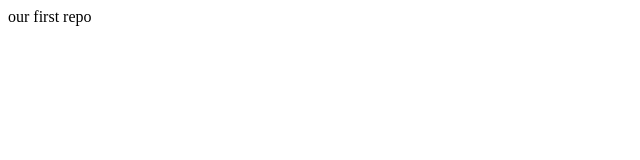
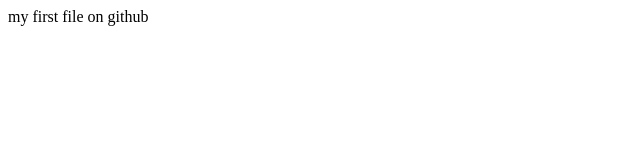
Before and after one commit to hrvy3/GitPractice, a website: page index.html in a window 1280 px wide. Shown: the full height of the page, 0-640 px from the left. Drawn offline with Linux system fonts and the light colour scheme.

Commit message:
Update index.html

```diff
--- a/index.html
+++ b/index.html
@@ -1,6 +1,6 @@
 <!DOCTYPE html>
 <html>
     <body>
-        our first repo
+        my first file on github
     </body>
 </html>
```
